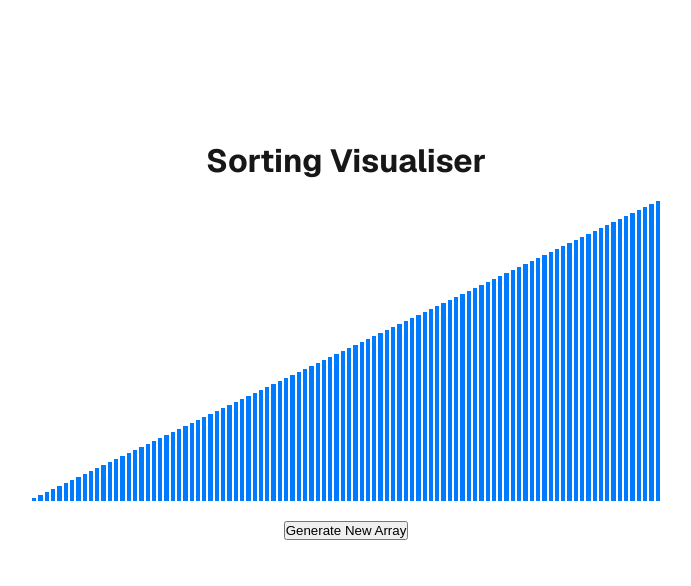
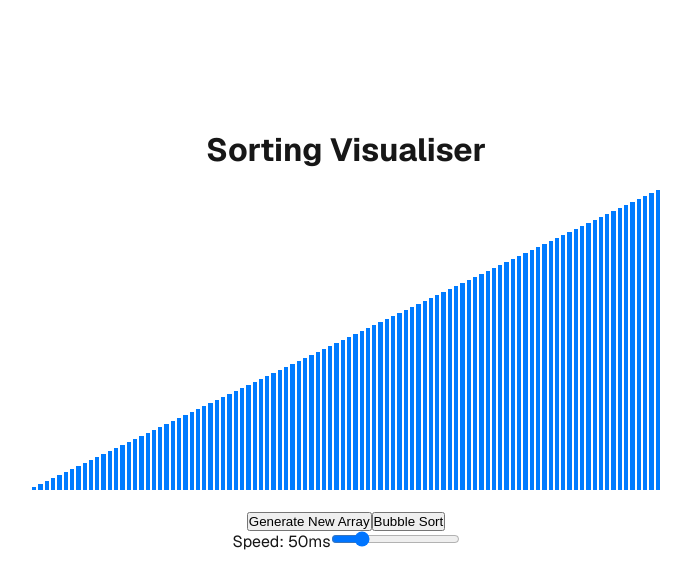
Before and after one commit to mostafa-alq/dsa-visualiser, a Next.js app: page / in a window 1280 px wide. Shown: the top 586 px of the page, without its empty margins (294-985 px from the left). Built offline with nearby package versions, Linux system fonts and the light colour scheme.

Commit message:
implemented bubble sort with speed slider

```diff
--- a/src/app/components/sortingVisualiser.jsx
+++ b/src/app/components/sortingVisualiser.jsx
@@ -5,6 +5,7 @@ import './sortingVisualiser.css';
 
 function SortingVisualiser() {
   const [array, setArray] = useState([]);
+  const [speed, setSpeed] = useState(50); // Speed in milliseconds
 
   useEffect(() => {
     const orderedArray = Array.from({ length: 100 }, (_, i) => i + 1);
@@ -16,6 +17,20 @@ function SortingVisualiser() {
     setArray(shuffledArray);
   };
 
+  const bubbleSort = async () => {
+    const arr = [...array];
+    for (let i = 0; i < arr.length - 1; i++) {
+      for (let j = 0; j < arr.length - i - 1; j++) {
+        if (arr[j] > arr[j + 1]) {
+          // Swap elements
+          [arr[j], arr[j + 1]] = [arr[j + 1], arr[j]];
+          setArray([...arr]); // Update state to reflect changes
+          await new Promise((resolve) => setTimeout(resolve, speed)); // Use speed for delay
+        }
+      }
+    }
+  };
+
   return (
     <div className="sorting-visualiser">
       <h1>Sorting Visualiser</h1>
@@ -25,11 +40,24 @@ function SortingVisualiser() {
             className="array-bar"
             key={idx}
             style={{ height: `${value * 3}px` }}
-          >
-          </div>
+          ></div>
         ))}
       </div>
-      <button onClick={generateRandomArray}>Generate New Array</button>
+      <div className="controls">
+        <button onClick={generateRandomArray}>Generate New Array</button>
+        <button onClick={bubbleSort}>Bubble Sort</button>
+        <div className="slider-container">
+          <label htmlFor="speed-slider">Speed: {speed}ms</label>
+          <input
+            id="speed-slider"
+            type="range"
+            min="10"
+            max="200"
+            value={speed}
+            onChange={(e) => setSpeed(Number(e.target.value))}
+          />
+        </div>
+      </div>
     </div>
   );
 }
```
